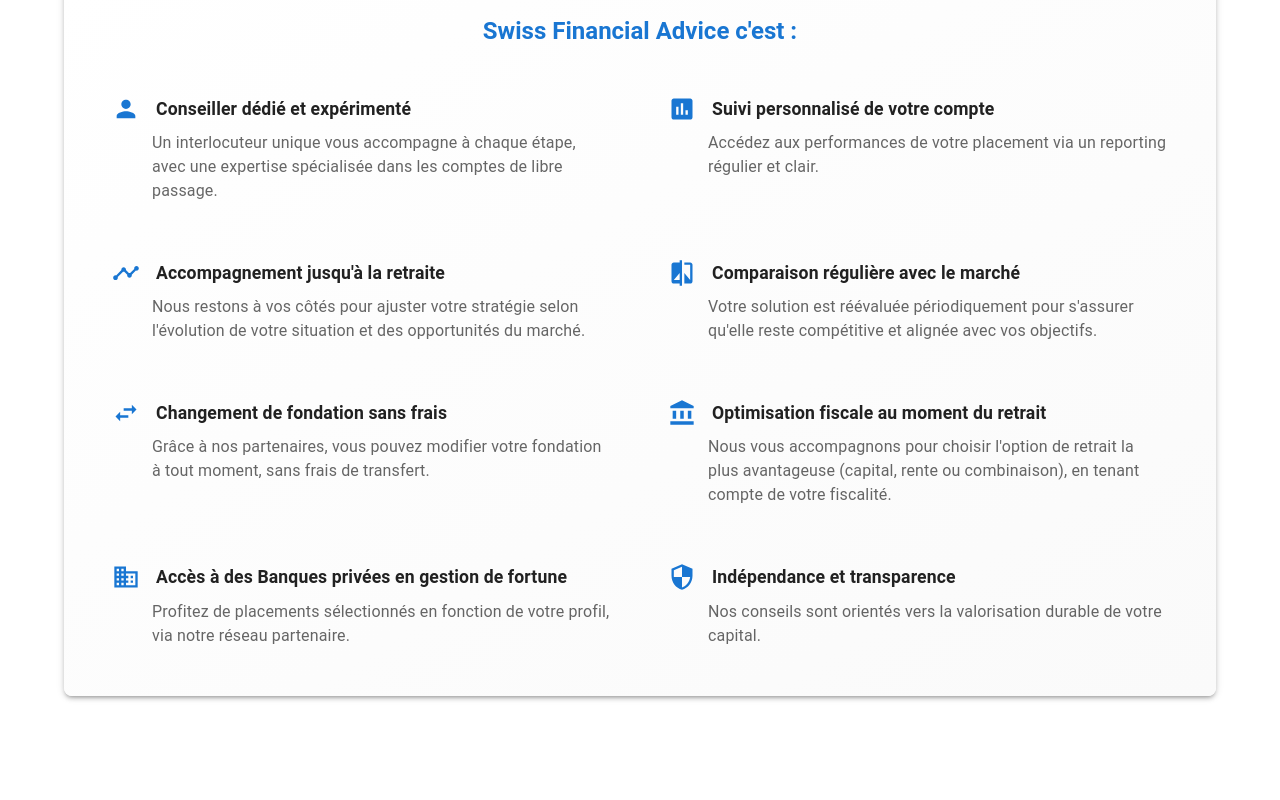
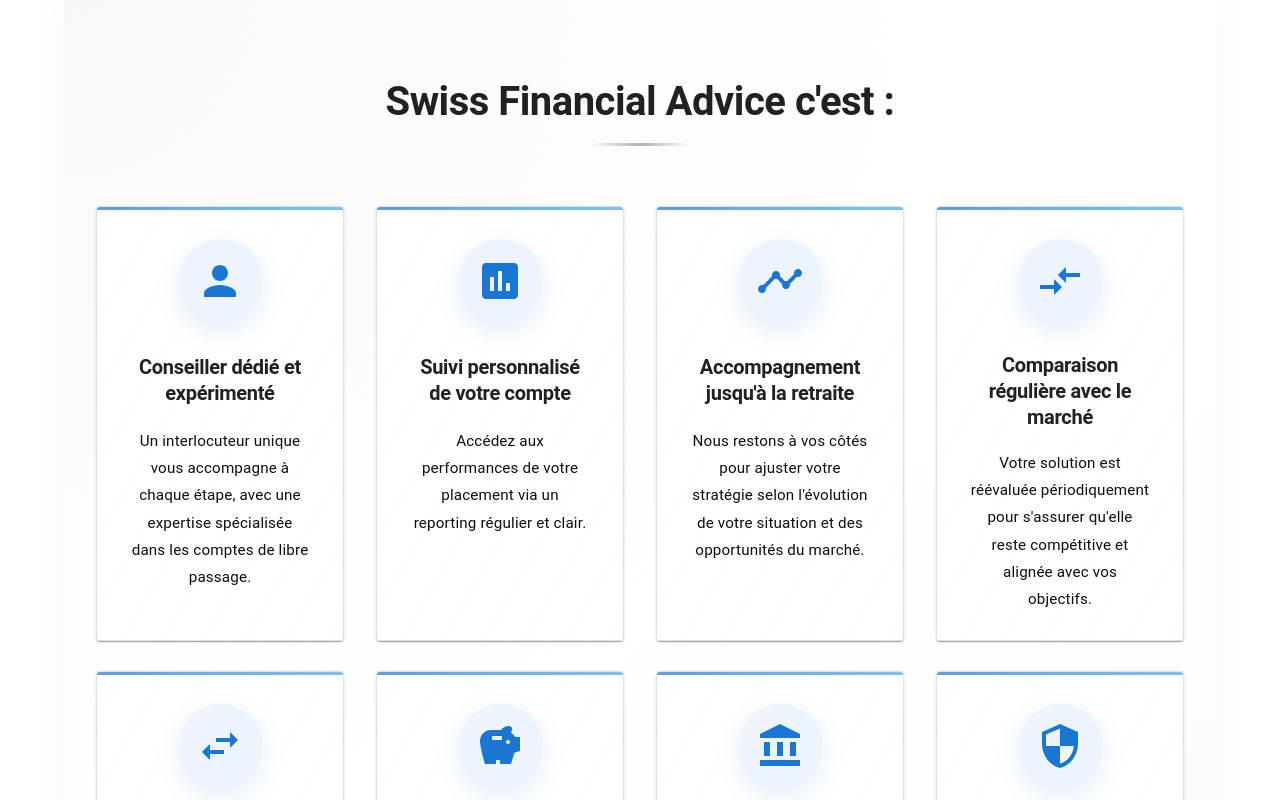
Before and after one commit to chrisb1321/simulateur-2e-pilier, a React (Vite) app: page / in a window 1280 px wide. Shown: the part 340-1140 px from the top of the page. Built offline with nearby package versions, Linux system fonts and the light colour scheme.

Commit message:
feat: amélioration du design de la section Services

```diff
--- a/src/App.tsx
+++ b/src/App.tsx
@@ -19,6 +19,14 @@
 } from '@mui/icons-material'
 import { useTheme } from '@mui/material/styles'
 import AccountBalanceIcon from '@mui/icons-material/AccountBalance'
+import { Card, CardContent, alpha } from '@mui/material'
+import PersonIcon from '@mui/icons-material/Person'
+import TimelineIcon from '@mui/icons-material/Timeline'
+import CompareArrowsIcon from '@mui/icons-material/CompareArrows'
+import AssessmentIcon from '@mui/icons-material/Assessment'
+import SwapHorizIcon from '@mui/icons-material/SwapHoriz'
+import SavingsIcon from '@mui/icons-material/Savings'
+import SecurityIcon from '@mui/icons-material/Security'
 
 // Constantes de configuration
 const CONSTANTS = {
@@ -64,6 +72,207 @@
     </div>
   );
 }
+
+const ServicesSection = () => {
+  const theme = useTheme();
+
+  const services = [
+    {
+      icon: <PersonIcon sx={{ fontSize: 48, color: theme.palette.primary.main }} />,
+      title: "Conseiller dédié et expérimenté",
+      description: "Un interlocuteur unique vous accompagne à chaque étape, avec une expertise spécialisée dans les comptes de libre passage."
+    },
+    {
+      icon: <AssessmentIcon sx={{ fontSize: 48, color: theme.palette.primary.main }} />,
+      title: "Suivi personnalisé de votre compte",
+      description: "Accédez aux performances de votre placement via un reporting régulier et clair."
+    },
+    {
+      icon: <TimelineIcon sx={{ fontSize: 48, color: theme.palette.primary.main }} />,
+      title: "Accompagnement jusqu'à la retraite",
+      description: "Nous restons à vos côtés pour ajuster votre stratégie selon l'évolution de votre situation et des opportunités du marché."
+    },
+    {
+      icon: <CompareArrowsIcon sx={{ fontSize: 48, color: theme.palette.primary.main }} />,
+      title: "Comparaison régulière avec le marché",
+      description: "Votre solution est réévaluée périodiquement pour s'assurer qu'elle reste compétitive et alignée avec vos objectifs."
+    },
+    {
+      icon: <SwapHorizIcon sx={{ fontSize: 48, color: theme.palette.primary.main }} />,
+      title: "Changement de fondation sans frais",
+      description: "Grâce à nos partenaires, vous pouvez modifier votre fondation à tout moment, sans frais de transfert."
+    },
+    {
+      icon: <SavingsIcon sx={{ fontSize: 48, color: theme.palette.primary.main }} />,
+      title: "Optimisation fiscale au moment du retrait",
+      description: "Nous vous accompagnons pour choisir l'option de retrait la plus avantageuse (capital, rente ou combinaison), en tenant compte de votre fiscalité."
+    },
+    {
+      icon: <AccountBalanceIcon sx={{ fontSize: 48, color: theme.palette.primary.main }} />,
+      title: "Accès à des Banques privées en gestion de fortune",
+      description: "Profitez de placements sélectionnés en fonction de votre profil, via notre réseau partenaire."
+    },
+    {
+      icon: <SecurityIcon sx={{ fontSize: 48, color: theme.palette.primary.main }} />,
+      title: "Indépendance et transparence",
+      description: "Nos conseils sont orientés vers la valorisation durable de votre capital."
+    }
+  ];
+
+  return (
+    <Box sx={{
+      py: 12,
+      px: 4,
+      borderRadius: 4,
+      position: 'relative',
+      overflow: 'hidden',
+      background: theme => `linear-gradient(to bottom right, ${alpha(theme.palette.background.paper, 0.9)}, ${alpha(theme.palette.background.paper, 0.95)})`,
+      boxShadow: '0 0 40px rgba(0,0,0,0.03)'
+    }}>
+      <Box
+        sx={{
+          position: 'absolute',
+          top: 0,
+          left: 0,
+          right: 0,
+          height: '100%',
+          background: `radial-gradient(circle at 0% 0%, ${alpha(theme.palette.grey[200], 0.4)} 0%, transparent 50%),
+                      radial-gradient(circle at 100% 100%, ${alpha(theme.palette.grey[200], 0.4)} 0%, transparent 50%)`,
+          zIndex: 0
+        }}
+      />
+      <Box sx={{ position: 'relative', zIndex: 1 }}>
+        <Typography
+          variant="h3"
+          component="h2"
+          align="center"
+          gutterBottom
+          sx={{
+            mb: 10,
+            color: theme.palette.text.primary,
+            fontWeight: 700,
+            fontSize: '2.5rem',
+            letterSpacing: '-0.5px',
+            position: 'relative',
+            '&:after': {
+              content: '""',
+              position: 'absolute',
+              bottom: -20,
+              left: '50%',
+              transform: 'translateX(-50%)',
+              width: 100,
+              height: 3,
+              borderRadius: 2,
+              background: theme => `linear-gradient(90deg, ${alpha(theme.palette.text.primary, 0)}, ${alpha(theme.palette.text.primary, 0.3)} 50%, ${alpha(theme.palette.text.primary, 0)})`,
+            }
+          }}
+        >
+          Swiss Financial Advice c'est :
+        </Typography>
+        <Grid container spacing={4} justifyContent="center">
+          {services.map((service, index) => (
+            <Grid item xs={12} sm={6} md={3} key={index}>
+              <Card
+                sx={{
+                  height: '100%',
+                  transition: 'all 0.4s cubic-bezier(0.4, 0, 0.2, 1)',
+                  position: 'relative',
+                  overflow: 'hidden',
+                  background: theme => `linear-gradient(to bottom right, ${alpha(theme.palette.background.paper, 0.9)}, ${alpha(theme.palette.background.paper, 0.95)})`,
+                  backdropFilter: 'blur(10px)',
+                  border: '1px solid',
+                  borderColor: 'divider',
+                  '&:hover': {
+                    transform: 'translateY(-12px)',
+                    boxShadow: theme => `0 16px 40px ${alpha(theme.palette.primary.main, 0.15)}`,
+                    borderColor: 'transparent',
+                    '& .icon-container': {
+                      transform: 'scale(1.15)',
+                      backgroundColor: theme => alpha(theme.palette.primary.main, 0.15),
+                    },
+                    '& .card-content': {
+                      backgroundColor: 'transparent'
+                    }
+                  },
+                  '&:before': {
+                    content: '""',
+                    position: 'absolute',
+                    top: 0,
+                    left: 0,
+                    right: 0,
+                    height: 3,
+                    background: theme => `linear-gradient(90deg, ${theme.palette.primary.main}, ${theme.palette.primary.light})`,
+                    opacity: 0.7
+                  }
+                }}
+              >
+                <CardContent
+                  className="card-content"
+                  sx={{
+                    height: '100%',
+                    display: 'flex',
+                    flexDirection: 'column',
+                    alignItems: 'center',
+                    textAlign: 'center',
+                    p: 4,
+                    transition: 'all 0.4s ease'
+                  }}
+                >
+                  <Box
+                    className="icon-container"
+                    sx={{
+                      mb: 3.5,
+                      transition: 'all 0.4s cubic-bezier(0.4, 0, 0.2, 1)',
+                      display: 'flex',
+                      alignItems: 'center',
+                      justifyContent: 'center',
+                      width: 85,
+                      height: 85,
+                      borderRadius: '50%',
+                      backgroundColor: theme => alpha(theme.palette.primary.main, 0.08),
+                      boxShadow: theme => `0 8px 24px ${alpha(theme.palette.primary.main, 0.12)}`
+                    }}
+                  >
+                    {service.icon}
+                  </Box>
+                  <Typography
+                    variant="h6"
+                    component="h3"
+                    gutterBottom
+                    sx={{
+                      fontWeight: 600,
+                      fontSize: '1.25rem',
+                      mb: 2.5,
+                      minHeight: '2.8em',
+                      display: 'flex',
+                      alignItems: 'center',
+                      color: theme.palette.text.primary,
+                      lineHeight: 1.3,
+                      letterSpacing: '-0.3px'
+                    }}
+                  >
+                    {service.title}
+                  </Typography>
+                  <Typography
+                    variant="body2"
+                    sx={{
+                      flex: 1,
+                      lineHeight: 1.8,
+                      color: alpha(theme.palette.text.secondary, 0.95),
+                      fontSize: '0.95rem'
+                    }}
+                  >
+                    {service.description}
+                  </Typography>
+                </CardContent>
+              </Card>
+            </Grid>
+          ))}
+        </Grid>
+      </Box>
+    </Box>
+  );
+};
 
 function App() {
   const [activeTab, setActiveTab] = useState(0);
@@ -228,222 +437,7 @@
         </Box>
 
         <TabPanel value={activeTab} index={0}>
-          <Paper
-            elevation={3}
-            sx={{
-              p: 4,
-              mb: 4,
-              borderRadius: 2,
-              background: `linear-gradient(to right bottom, ${theme.palette.background.paper}, ${theme.palette.grey[50]})`,
-            }}
-          >
-            <Typography
-              variant="h5"
-              gutterBottom
-              sx={{
-                color: theme.palette.primary.main,
-                fontWeight: 'bold',
-                mb: 4,
-                textAlign: 'center'
-              }}
-            >
-              Swiss Financial Advice c'est :
-            </Typography>
-
-            <Grid container spacing={3}>
-              <Grid item xs={12} md={6}>
-                <Box
-                  sx={{
-                    p: 2,
-                    borderRadius: 1,
-                    transition: 'all 0.3s ease',
-                    '&:hover': {
-                      backgroundColor: 'rgba(25, 118, 210, 0.04)',
-                      transform: 'translateY(-2px)'
-                    },
-                  }}
-                >
-                  <Box sx={{ display: 'flex', gap: 2, mb: 1 }}>
-                    <Person color="primary" sx={{ fontSize: 28 }} />
-                    <Typography variant="h6" sx={{ fontSize: '1.1rem', fontWeight: 'bold' }}>
-                      Conseiller dédié et expérimenté
-                    </Typography>
-                  </Box>
-                  <Typography variant="body1" sx={{ color: theme.palette.text.secondary, ml: 5 }}>
-                    Un interlocuteur unique vous accompagne à chaque étape, avec une expertise spécialisée dans les comptes de libre passage.
-                  </Typography>
-                </Box>
-              </Grid>
-
-              <Grid item xs={12} md={6}>
-                <Box
-                  sx={{
-                    p: 2,
-                    borderRadius: 1,
-                    transition: 'all 0.3s ease',
-                    '&:hover': {
-                      backgroundColor: 'rgba(25, 118, 210, 0.04)',
-                      transform: 'translateY(-2px)'
-                    },
-                  }}
-                >
-                  <Box sx={{ display: 'flex', gap: 2, mb: 1 }}>
-                    <Assessment color="primary" sx={{ fontSize: 28 }} />
-                    <Typography variant="h6" sx={{ fontSize: '1.1rem', fontWeight: 'bold' }}>
-                      Suivi personnalisé de votre compte
-                    </Typography>
-                  </Box>
-                  <Typography variant="body1" sx={{ color: theme.palette.text.secondary, ml: 5 }}>
-                    Accédez aux performances de votre placement via un reporting régulier et clair.
-                  </Typography>
-                </Box>
-              </Grid>
-
-              <Grid item xs={12} md={6}>
-                <Box
-                  sx={{
-                    p: 2,
-                    borderRadius: 1,
-                    transition: 'all 0.3s ease',
-                    '&:hover': {
-                      backgroundColor: 'rgba(25, 118, 210, 0.04)',
-                      transform: 'translateY(-2px)'
-                    },
-                  }}
-                >
-                  <Box sx={{ display: 'flex', gap: 2, mb: 1 }}>
-                    <Timeline color="primary" sx={{ fontSize: 28 }} />
-                    <Typography variant="h6" sx={{ fontSize: '1.1rem', fontWeight: 'bold' }}>
-                      Accompagnement jusqu'à la retraite
-                    </Typography>
-                  </Box>
-                  <Typography variant="body1" sx={{ color: theme.palette.text.secondary, ml: 5 }}>
-                    Nous restons à vos côtés pour ajuster votre stratégie selon l'évolution de votre situation et des opportunités du marché.
-                  </Typography>
-                </Box>
-              </Grid>
-
-              <Grid item xs={12} md={6}>
-                <Box
-                  sx={{
-                    p: 2,
-                    borderRadius: 1,
-                    transition: 'all 0.3s ease',
-                    '&:hover': {
-                      backgroundColor: 'rgba(25, 118, 210, 0.04)',
-                      transform: 'translateY(-2px)'
-                    },
-                  }}
-                >
-                  <Box sx={{ display: 'flex', gap: 2, mb: 1 }}>
-                    <Compare color="primary" sx={{ fontSize: 28 }} />
-                    <Typography variant="h6" sx={{ fontSize: '1.1rem', fontWeight: 'bold' }}>
-                      Comparaison régulière avec le marché
-                    </Typography>
-                  </Box>
-                  <Typography variant="body1" sx={{ color: theme.palette.text.secondary, ml: 5 }}>
-                    Votre solution est réévaluée périodiquement pour s'assurer qu'elle reste compétitive et alignée avec vos objectifs.
-                  </Typography>
-                </Box>
-              </Grid>
-
-              <Grid item xs={12} md={6}>
-                <Box
-                  sx={{
-                    p: 2,
-                    borderRadius: 1,
-                    transition: 'all 0.3s ease',
-                    '&:hover': {
-                      backgroundColor: 'rgba(25, 118, 210, 0.04)',
-                      transform: 'translateY(-2px)'
-                    },
-                  }}
-                >
-                  <Box sx={{ display: 'flex', gap: 2, mb: 1 }}>
-                    <SwapHoriz color="primary" sx={{ fontSize: 28 }} />
-                    <Typography variant="h6" sx={{ fontSize: '1.1rem', fontWeight: 'bold' }}>
-                      Changement de fondation sans frais
-                    </Typography>
-                  </Box>
-                  <Typography variant="body1" sx={{ color: theme.palette.text.secondary, ml: 5 }}>
-                    Grâce à nos partenaires, vous pouvez modifier votre fondation à tout moment, sans frais de transfert.
-                  </Typography>
-                </Box>
-              </Grid>
-
-              <Grid item xs={12} md={6}>
-                <Box
-                  sx={{
-                    p: 2,
-                    borderRadius: 1,
-                    transition: 'all 0.3s ease',
-                    '&:hover': {
-                      backgroundColor: 'rgba(25, 118, 210, 0.04)',
-                      transform: 'translateY(-2px)'
-                    },
-                  }}
-                >
-                  <Box sx={{ display: 'flex', gap: 2, mb: 1 }}>
-                    <AccountBalance color="primary" sx={{ fontSize: 28 }} />
-                    <Typography variant="h6" sx={{ fontSize: '1.1rem', fontWeight: 'bold' }}>
-                      Optimisation fiscale au moment du retrait
-                    </Typography>
-                  </Box>
-                  <Typography variant="body1" sx={{ color: theme.palette.text.secondary, ml: 5 }}>
-                    Nous vous accompagnons pour choisir l'option de retrait la plus avantageuse (capital, rente ou combinaison), en tenant compte de votre fiscalité.
-                  </Typography>
-                </Box>
-              </Grid>
-
-              <Grid item xs={12} md={6}>
-                <Box
-                  sx={{
-                    p: 2,
-                    borderRadius: 1,
-                    transition: 'all 0.3s ease',
-                    '&:hover': {
-                      backgroundColor: 'rgba(25, 118, 210, 0.04)',
-                      transform: 'translateY(-2px)'
-                    },
-                  }}
-                >
-                  <Box sx={{ display: 'flex', gap: 2, mb: 1 }}>
-                    <Business color="primary" sx={{ fontSize: 28 }} />
-                    <Typography variant="h6" sx={{ fontSize: '1.1rem', fontWeight: 'bold' }}>
-                      Accès à des Banques privées en gestion de fortune
-                    </Typography>
-                  </Box>
-                  <Typography variant="body1" sx={{ color: theme.palette.text.secondary, ml: 5 }}>
-                    Profitez de placements sélectionnés en fonction de votre profil, via notre réseau partenaire.
-                  </Typography>
-                </Box>
-              </Grid>
-
-              <Grid item xs={12} md={6}>
-                <Box
-                  sx={{
-                    p: 2,
-                    borderRadius: 1,
-                    transition: 'all 0.3s ease',
-                    '&:hover': {
-                      backgroundColor: 'rgba(25, 118, 210, 0.04)',
-                      transform: 'translateY(-2px)'
-                    },
-                  }}
-                >
-                  <Box sx={{ display: 'flex', gap: 2, mb: 1 }}>
-                    <Security color="primary" sx={{ fontSize: 28 }} />
-                    <Typography variant="h6" sx={{ fontSize: '1.1rem', fontWeight: 'bold' }}>
-                      Indépendance et transparence
-                    </Typography>
-                  </Box>
-                  <Typography variant="body1" sx={{ color: theme.palette.text.secondary, ml: 5 }}>
-                    Nos conseils sont orientés vers la valorisation durable de votre capital.
-                  </Typography>
-                </Box>
-              </Grid>
-            </Grid>
-          </Paper>
+          <ServicesSection />
         </TabPanel>
 
         <TabPanel value={activeTab} index={1}>
```
